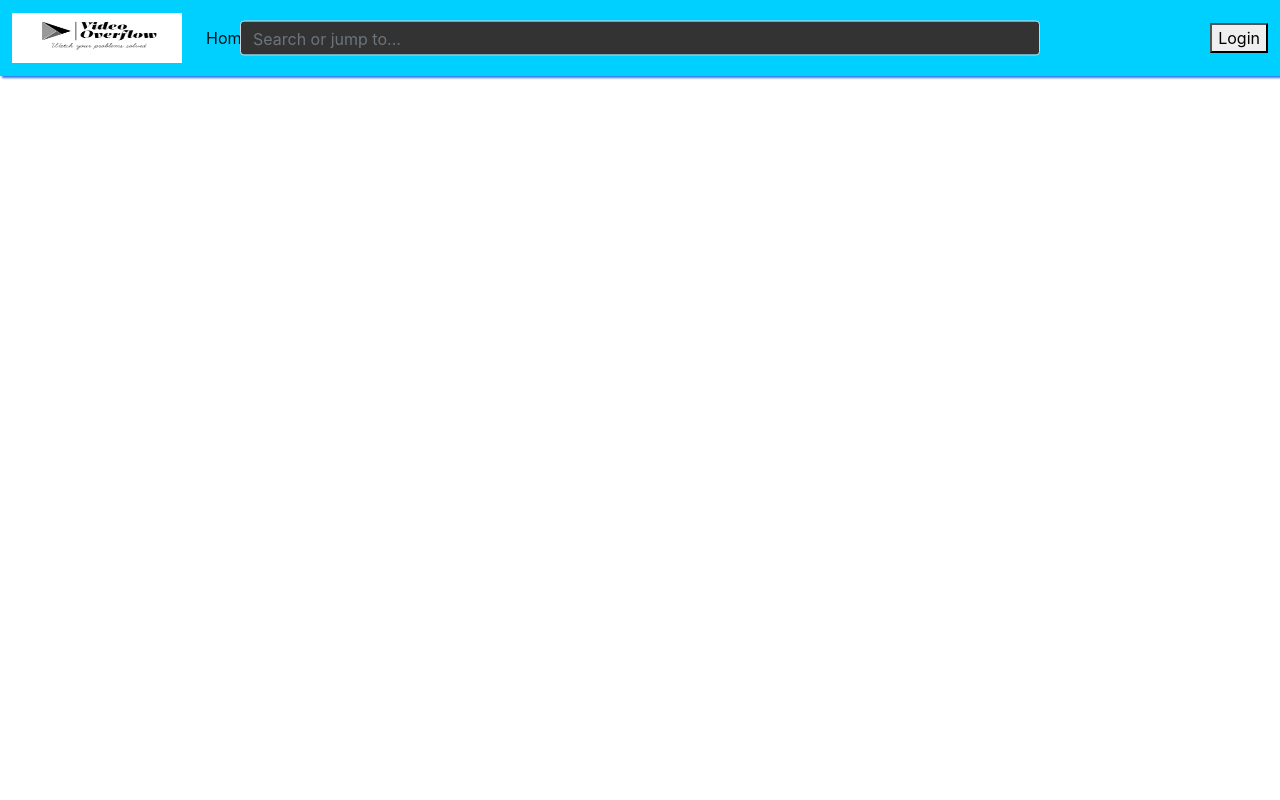
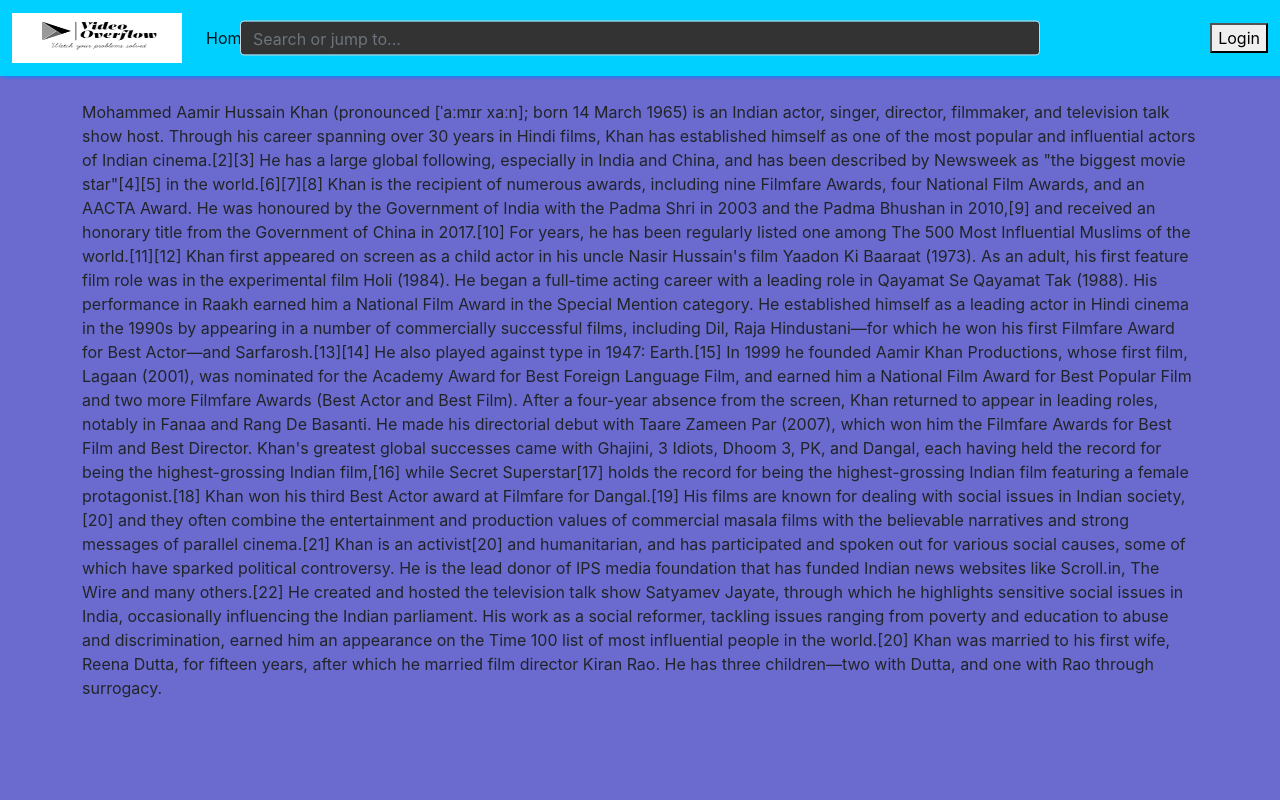
Before and after one commit to The-Developer-Bros/video_overflow_gcp_serverless, a React (Create React App) app in the folder vo-frontend/: page / in a window 1280 px wide. Shown: the top 800 px of the page. Built offline with nearby package versions, Linux system fonts and the light colour scheme.

Commit message:
made contact page

```diff
--- a/vo-frontend/src/App.js
+++ b/vo-frontend/src/App.js
@@ -17,11 +17,11 @@ function App() {
     <div className="App">
       <Router>
         <Navbar />
-        <div style={{ minHeight: '100vh' }}>
+        <div style={{ minHeight: '100vh',paddingTop:"100px" }} className='container'>
           <Routes>
             <Route exact path="/" element={<Home />} />
             <Route exact path="/about" element={<About />} />
-            <Route exact path="/contact" element={<Contact />} />
+            <Route exact path="/contact" element={<Contact/>} />
             <Route exact path="/login" element={<Login />} />
             <Route exact path="/signup" element={<Signup />} />
             <Route exact path="/profile" element={<Profile />} />
--- a/vo-frontend/src/pages/About.js
+++ b/vo-frontend/src/pages/About.js
@@ -2,9 +2,21 @@ import React from 'react'
 
 function About() {
     return (
-        <div>
-            This is about page
-        </div>
+
+        <div >
+        <p>
+            Mohammed Aamir Hussain Khan (pronounced [ˈaːmɪr xaːn]; born 14 March 1965) is an Indian actor, singer, director, filmmaker, and television talk show host. Through his career spanning over 30 years in Hindi films, Khan has established himself as one of the most popular and influential actors of Indian cinema.[2][3] He has a large global following, especially in India and China, and has been described by Newsweek as "the biggest movie star"[4][5] in the world.[6][7][8] Khan is the recipient of numerous awards, including nine Filmfare Awards, four National Film Awards, and an AACTA Award. He was honoured by the Government of India with the Padma Shri in 2003 and the Padma Bhushan in 2010,[9] and received an honorary title from the Government of China in 2017.[10] For years, he has been regularly listed one among The 500 Most Influential Muslims of the world.[11][12]
+
+            Khan first appeared on screen as a child actor in his uncle Nasir Hussain's film Yaadon Ki Baaraat (1973). As an adult, his first feature film role was in the experimental film Holi (1984). He began a full-time acting career with a leading role in Qayamat Se Qayamat Tak (1988). His performance in Raakh earned him a National Film Award in the Special Mention category. He established himself as a leading actor in Hindi cinema in the 1990s by appearing in a number of commercially successful films, including Dil, Raja Hindustani—for which he won his first Filmfare Award for Best Actor—and Sarfarosh.[13][14] He also played against type in 1947: Earth.[15]
+
+            In 1999 he founded Aamir Khan Productions, whose first film, Lagaan (2001), was nominated for the Academy Award for Best Foreign Language Film, and earned him a National Film Award for Best Popular Film and two more Filmfare Awards (Best Actor and Best Film). After a four-year absence from the screen, Khan returned to appear in leading roles, notably in Fanaa and Rang De Basanti. He made his directorial debut with Taare Zameen Par (2007), which won him the Filmfare Awards for Best Film and Best Director. Khan's greatest global successes came with Ghajini, 3 Idiots, Dhoom 3, PK, and Dangal, each having held the record for being the highest-grossing Indian film,[16] while Secret Superstar[17] holds the record for being the highest-grossing Indian film featuring a female protagonist.[18] Khan won his third Best Actor award at Filmfare for Dangal.[19] His films are known for dealing with social issues in Indian society,[20] and they often combine the entertainment and production values of commercial masala films with the believable narratives and strong messages of parallel cinema.[21]
+
+            Khan is an activist[20] and humanitarian, and has participated and spoken out for various social causes, some of which have sparked political controversy. He is the lead donor of IPS media foundation that has funded Indian news websites like Scroll.in, The Wire and many others.[22] He created and hosted the television talk show Satyamev Jayate, through which he highlights sensitive social issues in India, occasionally influencing the Indian parliament. His work as a social reformer, tackling issues ranging from poverty and education to abuse and discrimination, earned him an appearance on the Time 100 list of most influential people in the world.[20] Khan was married to his first wife, Reena Dutta, for fifteen years, after which he married film director Kiran Rao. He has three children—two with Dutta, and one with Rao through surrogacy.
+
+
+        </p>
+
+    </div>
     )
 }
 
--- a/vo-frontend/src/pages/Contact.js
+++ b/vo-frontend/src/pages/Contact.js
@@ -5,7 +5,7 @@ function Contact() {
 
     return (
 
-        <div className="container contact" style="height: 900px;">
+        <div className="container contact" style={{height: "900px"}}>
             <div className="row">
                 <div className="col-md-3">
                     <div className="contact-info">
@@ -42,12 +42,12 @@ function Contact() {
                         </div>
                         <div className="form-group">
                             <div className="col-sm-offset-2 col-sm-10">
-                                <button type="submit" className="btn btn-success" id="submit_btn">Submit</button>
+                                <button type="submit" className="btn btn-success my-3" id="submit_btn">Submit</button>
                             </div>
                         </div>
                         <div className="form-group">
                             <div className="col-sm-offset-2 col-sm-10">
-                                <p id="msg_shown_on_screen" style="font: bolder;"></p>
+                                <p id="msg_shown_on_screen" style={{font: "bolder"}}></p>
                             </div>
                         </div>
                     </div>
--- a/vo-frontend/src/pages/Home.js
+++ b/vo-frontend/src/pages/Home.js
@@ -2,13 +2,19 @@ import React from 'react'
 
 function Home() {
 
-
-
     return (
         <div>
 
-            <div className='container' style={{ paddingTop: "100px" }}>
+            <div >
                 <p>
+                    Mohammed Aamir Hussain Khan (pronounced [ˈaːmɪr xaːn]; born 14 March 1965) is an Indian actor, singer, director, filmmaker, and television talk show host. Through his career spanning over 30 years in Hindi films, Khan has established himself as one of the most popular and influential actors of Indian cinema.[2][3] He has a large global following, especially in India and China, and has been described by Newsweek as "the biggest movie star"[4][5] in the world.[6][7][8] Khan is the recipient of numerous awards, including nine Filmfare Awards, four National Film Awards, and an AACTA Award. He was honoured by the Government of India with the Padma Shri in 2003 and the Padma Bhushan in 2010,[9] and received an honorary title from the Government of China in 2017.[10] For years, he has been regularly listed one among The 500 Most Influential Muslims of the world.[11][12]
+
+                    Khan first appeared on screen as a child actor in his uncle Nasir Hussain's film Yaadon Ki Baaraat (1973). As an adult, his first feature film role was in the experimental film Holi (1984). He began a full-time acting career with a leading role in Qayamat Se Qayamat Tak (1988). His performance in Raakh earned him a National Film Award in the Special Mention category. He established himself as a leading actor in Hindi cinema in the 1990s by appearing in a number of commercially successful films, including Dil, Raja Hindustani—for which he won his first Filmfare Award for Best Actor—and Sarfarosh.[13][14] He also played against type in 1947: Earth.[15]
+
+                    In 1999 he founded Aamir Khan Productions, whose first film, Lagaan (2001), was nominated for the Academy Award for Best Foreign Language Film, and earned him a National Film Award for Best Popular Film and two more Filmfare Awards (Best Actor and Best Film). After a four-year absence from the screen, Khan returned to appear in leading roles, notably in Fanaa and Rang De Basanti. He made his directorial debut with Taare Zameen Par (2007), which won him the Filmfare Awards for Best Film and Best Director. Khan's greatest global successes came with Ghajini, 3 Idiots, Dhoom 3, PK, and Dangal, each having held the record for being the highest-grossing Indian film,[16] while Secret Superstar[17] holds the record for being the highest-grossing Indian film featuring a female protagonist.[18] Khan won his third Best Actor award at Filmfare for Dangal.[19] His films are known for dealing with social issues in Indian society,[20] and they often combine the entertainment and production values of commercial masala films with the believable narratives and strong messages of parallel cinema.[21]
+
+                    Khan is an activist[20] and humanitarian, and has participated and spoken out for various social causes, some of which have sparked political controversy. He is the lead donor of IPS media foundation that has funded Indian news websites like Scroll.in, The Wire and many others.[22] He created and hosted the television talk show Satyamev Jayate, through which he highlights sensitive social issues in India, occasionally influencing the Indian parliament. His work as a social reformer, tackling issues ranging from poverty and education to abuse and discrimination, earned him an appearance on the Time 100 list of most influential people in the world.[20] Khan was married to his first wife, Reena Dutta, for fifteen years, after which he married film director Kiran Rao. He has three children—two with Dutta, and one with Rao through surrogacy.
+
 
                 </p>
 
--- a/vo-frontend/src/styles/Contact.css
+++ b/vo-frontend/src/styles/Contact.css
@@ -1,6 +1,6 @@
-/* body {
+    body {
         background-color: rgba(100, 100, 205, 0.95);
-} */
+    }
 
     .contact {
         padding: 4%;
```
Lines whose indentation alone changed are shown as unchanged.
